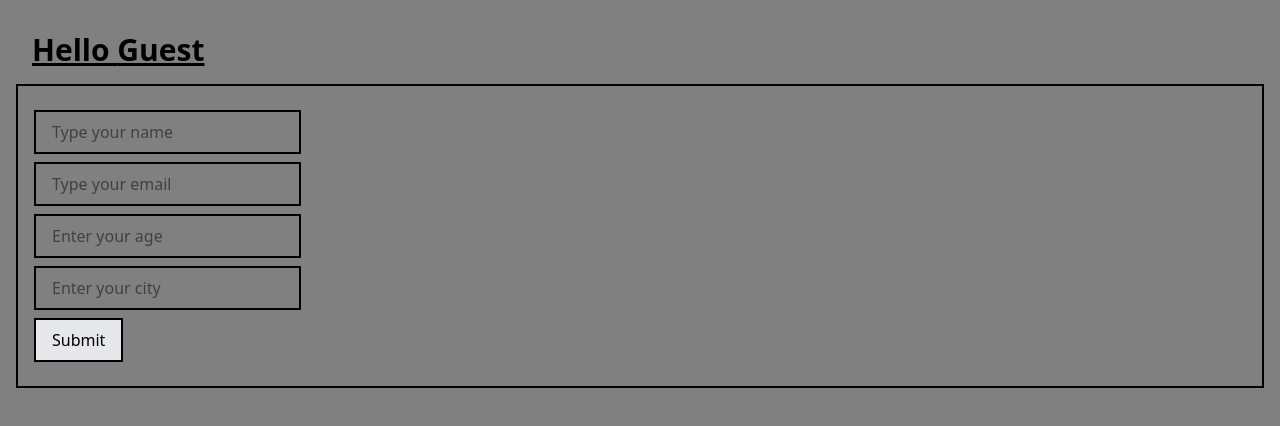
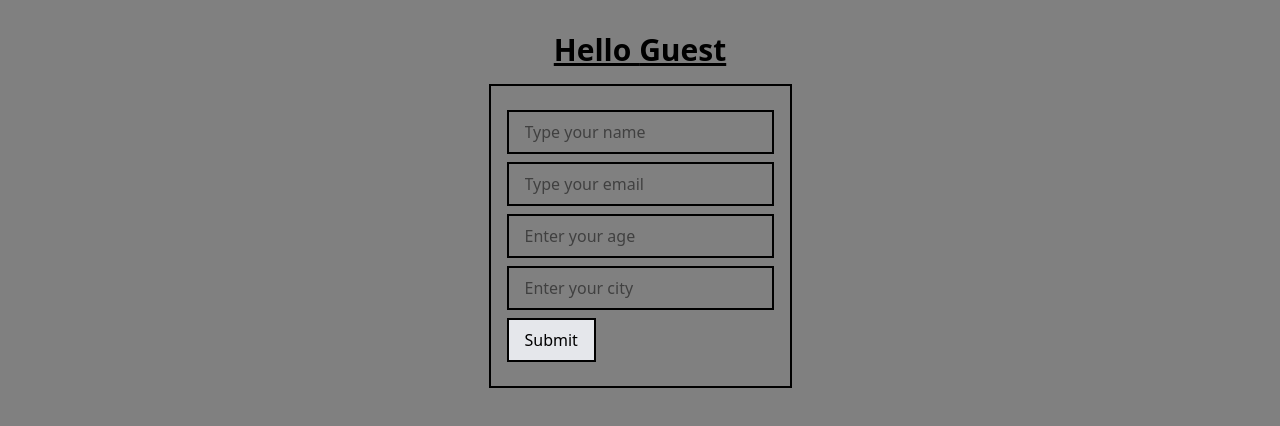
Before and after one commit to Eran2001/dp-react-course, a React (Vite) app: page / in a window 1280 px wide. Shown: the top 426 px of the page. Built offline with nearby package versions, Linux system fonts and the light colour scheme.

Commit message:
add form styling

```diff
--- a/src/App.jsx
+++ b/src/App.jsx
@@ -25,7 +25,7 @@ function App() {
   };
 
   return (
-    <div className="p-4">
+    <div className="p-4 flex flex-col justify-center items-center">
       <h2 className="text-3xl font-bold underline m-4">
         Hello {submittedData.name || "Guest"}
       </h2>
```
